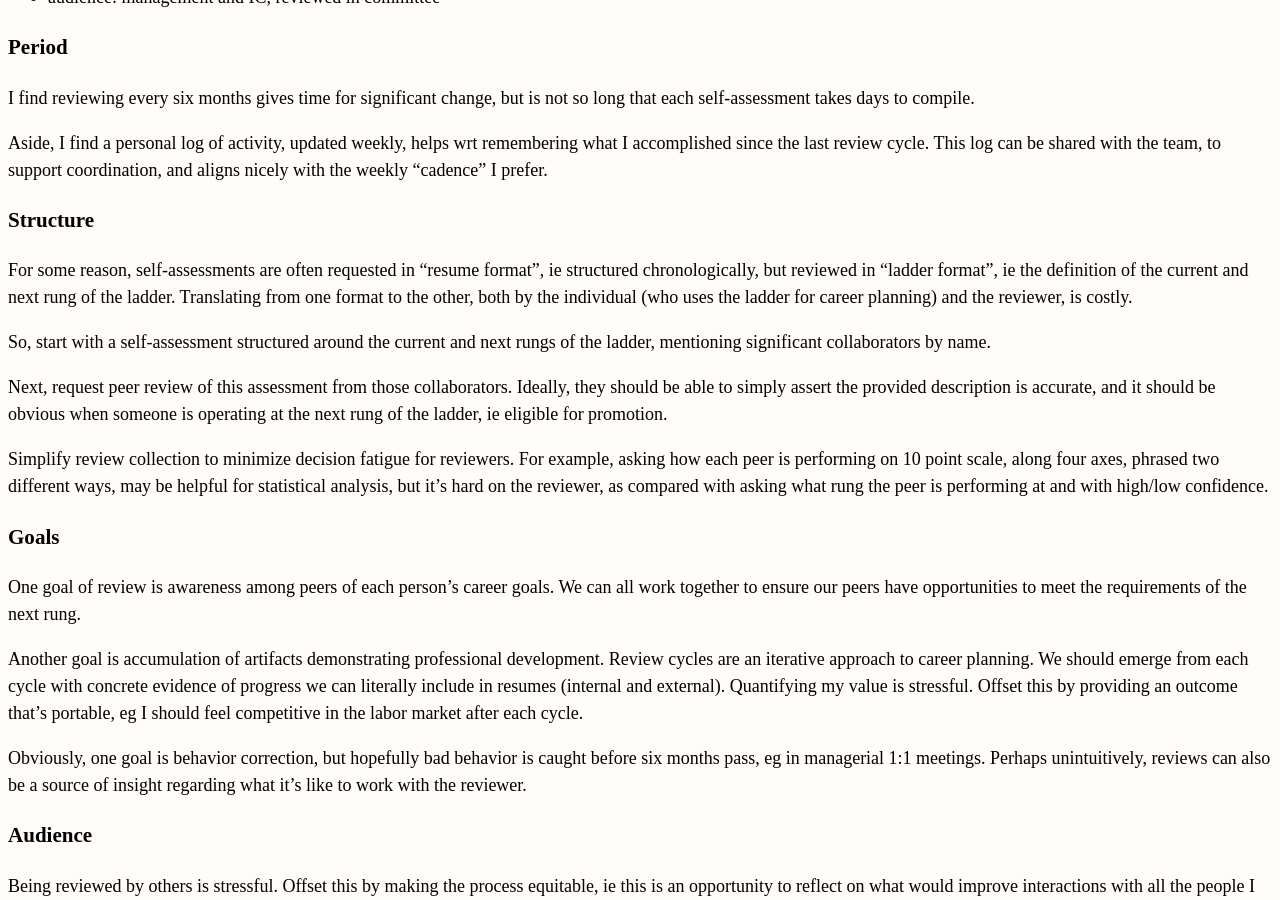
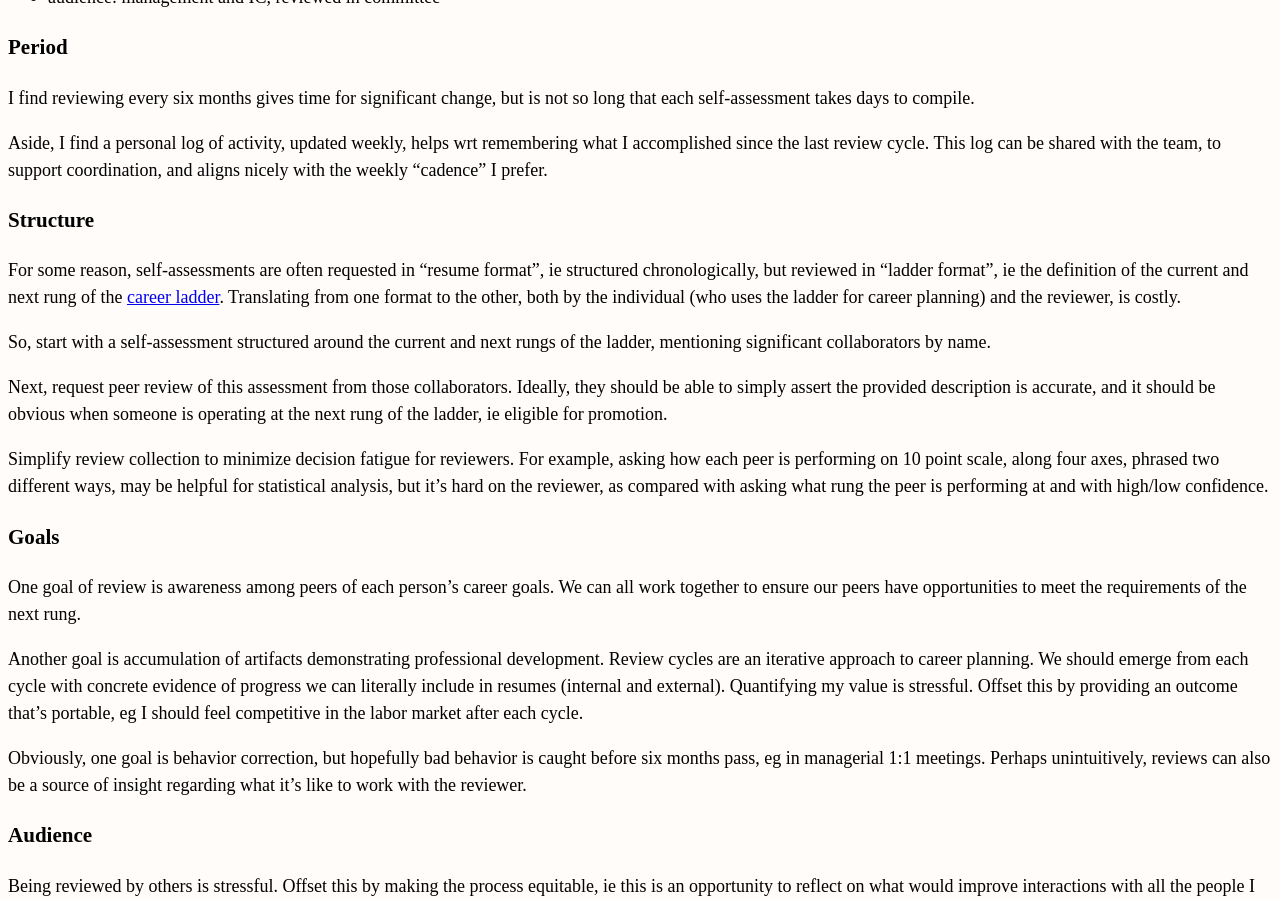
Before and after one commit to erikeldridge/erikeldridge.github.com, a Jekyll site: the page built from _posts/2018-03-25-performance-review.md, in a window 1280 px wide and 900 px high, scrolled down 300 px. Built offline with Jekyll 4.4.1, drawn with Linux system fonts in a browser that asks for light colours; nearby versions of some CDN libraries.

Commit message:
Update from Forestry.io - 2018-03-25-performance-review.md

```diff
--- a/_posts/2018-03-25-performance-review.md
+++ b/_posts/2018-03-25-performance-review.md
@@ -24,7 +24,7 @@ Aside, I find a personal log of activity, updated weekly, helps wrt remembering
 
 ### Structure
 
-For some reason, self-assessments are often requested in "resume format", ie structured chronologically, but reviewed in "ladder format", ie the definition of the current and next rung of the ladder. Translating from one format to the other, both by the individual (who uses the ladder for career planning) and the reviewer, is costly.
+For some reason, self-assessments are often requested in "resume format", ie structured chronologically, but reviewed in "ladder format", ie the definition of the current and next rung of the [career ladder](career-ladder). Translating from one format to the other, both by the individual (who uses the ladder for career planning) and the reviewer, is costly.
 
 So, start with a self-assessment structured around the current and next rungs of the ladder, mentioning significant collaborators by name.
 
```
